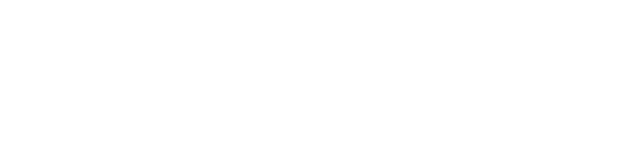
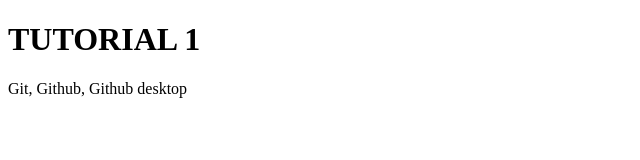
Before and after one commit to prohack24/test-project, a plain HTML site: page index.html in a window 1280 px wide. Shown: the whole page, without its empty margins (0-640 px from the left). Drawn offline with Linux system fonts and the light colour scheme.

Commit message:
Update index.html

```diff
--- a/index.html
+++ b/index.html
@@ -6,6 +6,7 @@
     <title>Document</title>
 </head>
 <body>
-
+    <h1>TUTORIAL 1</h1>
+    <P>Git, Github, Github desktop</P>
 </body>
 </html>
```
